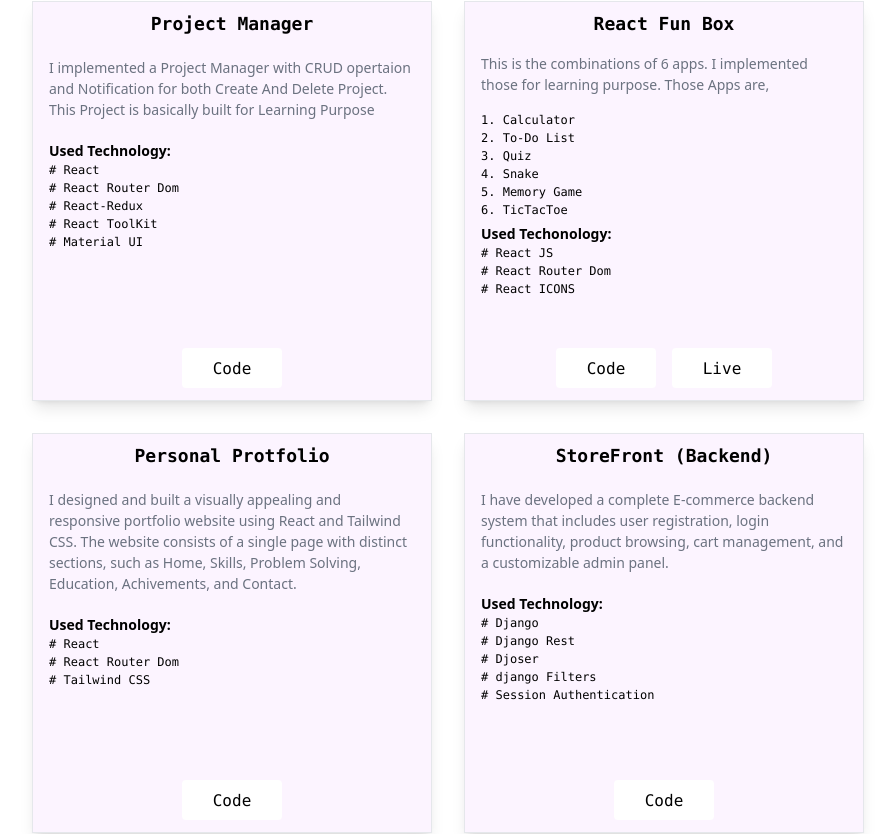
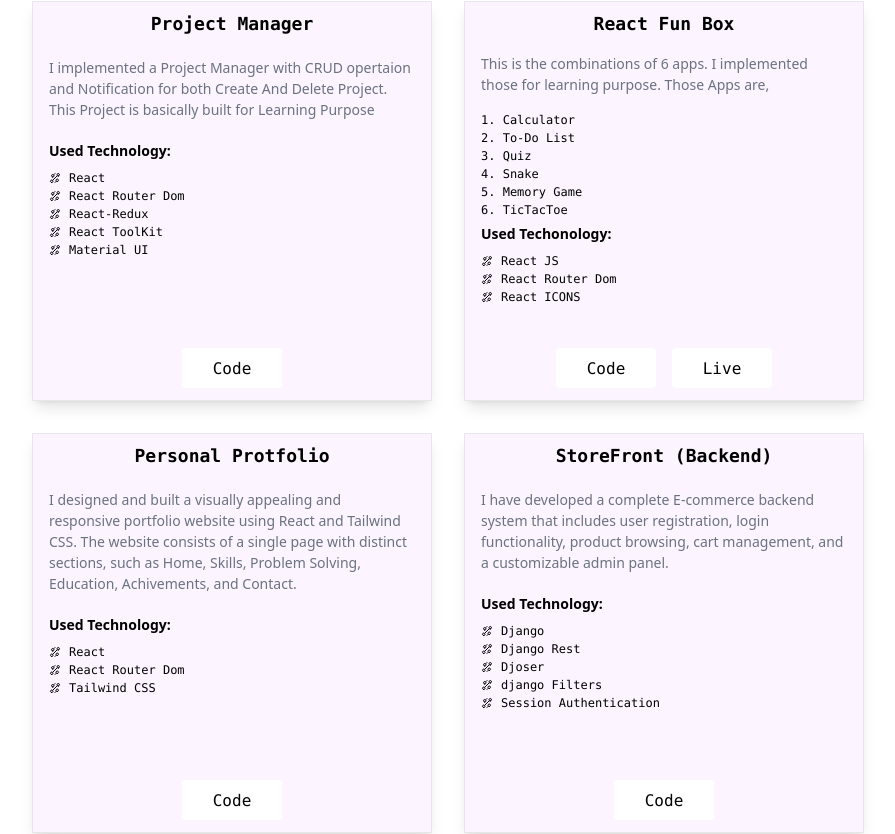
Before and after one commit to hkshakib/portfolio, a React (Create React App) app: page / in a window 1280 px wide. Shown: the part 4067-4901 px from the top of the page, without its empty margins (192-1087 px from the left). Built offline with nearby package versions, Linux system fonts and the light colour scheme; what tailwindcss-font-inter would draw is missing.

Commit message:
feat: Added Icon on Card Technology

```diff
--- a/src/components/Project.jsx
+++ b/src/components/Project.jsx
@@ -1,4 +1,5 @@
 import React from "react";
+import { GrTechnology } from "react-icons/gr";
 
 const Project = ({ Title, Summery, Technologies, CodeUrl }) => {
   return (
@@ -8,12 +9,15 @@ const Project = ({ Title, Summery, Technologies, CodeUrl }) => {
       </div>
       <div className="flex flex-col">
         <span className="text-[14px] p-2 lg:p-4 text-gray-500">{Summery}</span>
-        <span className="text-[14px] lg:text[16px] pl-2 lg:pl-4 font-bold lg:pt-1">
+        <span className="text-[14px] lg:text[16px] pl-2 lg:pl-4 font-bold lg:pt-1 lg:pb-2 pb-1">
           Used Technology:
         </span>
         {Technologies &&
           Technologies.map((tech) => (
-            <span className="text-[12px] font-mono pl-2 lg:pl-4"># {tech}</span>
+            <span className="flex items-center gap-2 pr-2 lg:pr-2 text-[12px] font-mono pl-2 lg:pl-4">
+              <GrTechnology />
+              <span>{tech}</span>
+            </span>
           ))}
       </div>
       <div className="flex flex-1 justify-center items-end pb-3 gap-4">
--- a/src/components/ProjectWithLive.jsx
+++ b/src/components/ProjectWithLive.jsx
@@ -1,4 +1,5 @@
 import React from "react";
+import { GrTechnology } from "react-icons/gr";
 
 const ProjectWithLive = () => {
   return (
@@ -19,14 +20,21 @@ const ProjectWithLive = () => {
         <span className="text-[12px] font-mono lg:pl-4">5. Memory Game</span>
         <span className="text-[12px] font-mono lg:pl-4">6. TicTacToe</span>
 
-        <h1 className="text-[14px] lg:pl-4 font-bold lg:pt-1">
+        <h1 className="text-[14px] lg:text[16px] pl-2 lg:pl-4 font-bold lg:pt-1 lg:pb-2 pb-1">
           Used Techonology:
         </h1>
-        <span className="text-[12px] font-mono lg:pl-4"># React JS</span>
-        <span className="text-[12px] font-mono lg:pl-4">
-          # React Router Dom
+        <span className="flex items-center gap-2 pr-2 lg:pr-2 text-[12px] font-mono pl-2 lg:pl-4">
+          <GrTechnology />
+          <span>React JS</span>
         </span>
-        <span className="text-[12px] font-mono lg:pl-4"># React ICONS</span>
+        <span className="flex items-center gap-2 pr-2 lg:pr-2 text-[12px] font-mono pl-2 lg:pl-4">
+          <GrTechnology />
+          <span>React Router Dom</span>
+        </span>
+        <span className="flex items-center gap-2 pr-2 lg:pr-2 text-[12px] font-mono pl-2 lg:pl-4">
+          <GrTechnology />
+          <span>React ICONS</span>
+        </span>
       </div>
 
       <div className="flex flex-1 justify-center items-end pb-3 gap-4">
--- a/src/components/ResearchComponent.jsx
+++ b/src/components/ResearchComponent.jsx
@@ -1,4 +1,5 @@
 import React from "react";
+import { GrTechnology } from "react-icons/gr";
 
 const ResearchComponent = ({ Title, Summery, Technologies, CodeUrl }) => {
   return (
@@ -16,12 +17,21 @@ const ResearchComponent = ({ Title, Summery, Technologies, CodeUrl }) => {
           including issues related to prosody and intonation. <br />
           <br />
         </span>
-        <span className="text-[14px] lg:text[16px] pl-2 lg:pl-4 font-bold lg:pt-1">
+        <span className="text-[14px] lg:text[16px] pl-2 lg:pl-4 font-bold lg:pt-1 lg:pb-2 pb-1">
           Used Models:
         </span>
-        <span className="text-[12px] font-mono pl-2 lg:pl-4"># VITS</span>
-        <span className="text-[12px] font-mono pl-2 lg:pl-4"># Tecotron-2</span>
-        <span className="text-[12px] font-mono pl-2 lg:pl-4"># FastPitch</span>
+        <span className="flex items-center gap-2 pr-2 lg:pr-2 text-[12px] font-mono pl-2 lg:pl-4">
+          <GrTechnology />
+          <span>VITS</span>
+        </span>
+        <span className="flex items-center gap-2 pr-2 lg:pr-2 text-[12px] font-mono pl-2 lg:pl-4">
+          <GrTechnology />
+          <span>Tecotron-2</span>
+        </span>
+        <span className="flex items-center gap-2 pr-2 lg:pr-2 text-[12px] font-mono pl-2 lg:pl-4">
+          <GrTechnology />
+          <span>FastPitch</span>
+        </span>
 
         <span className="text-[12px] font-mono pl-2 lg:pl-4"></span>
       </div>
```
